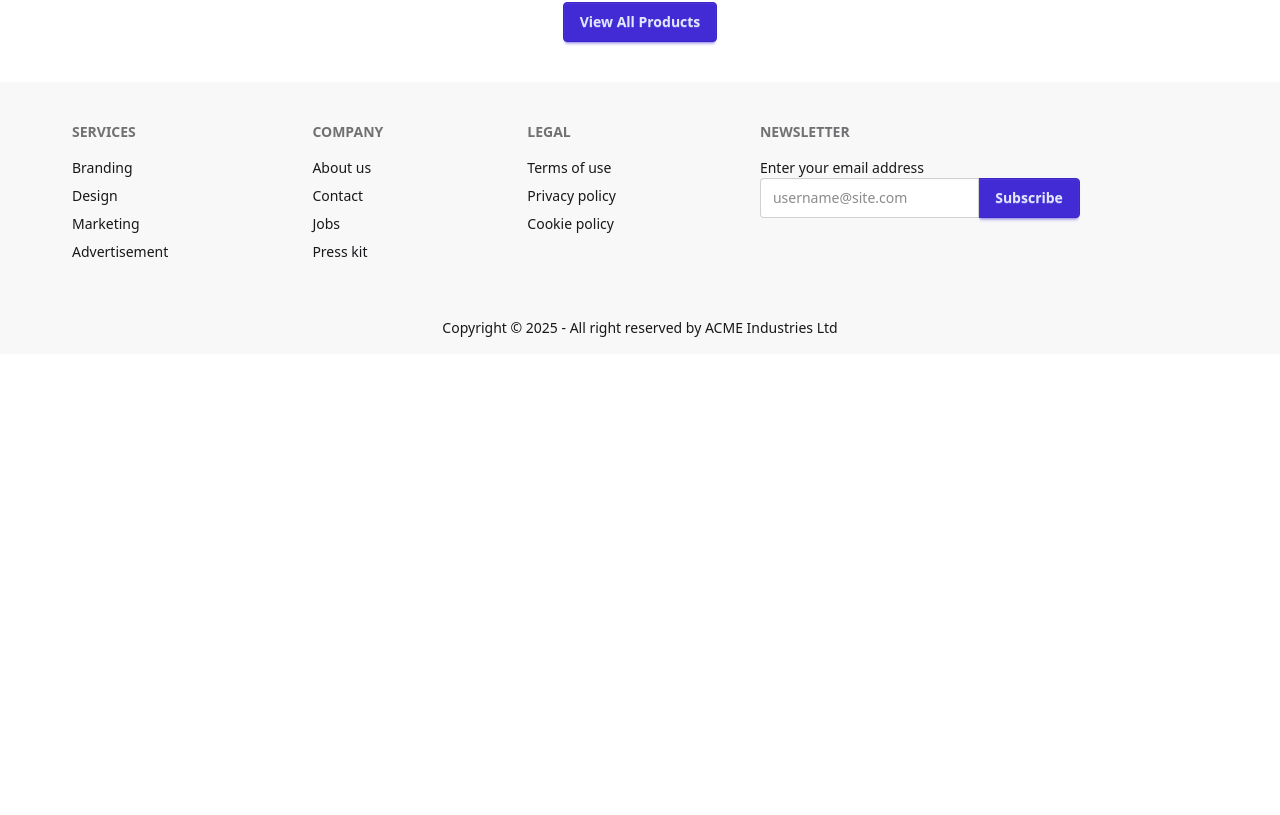
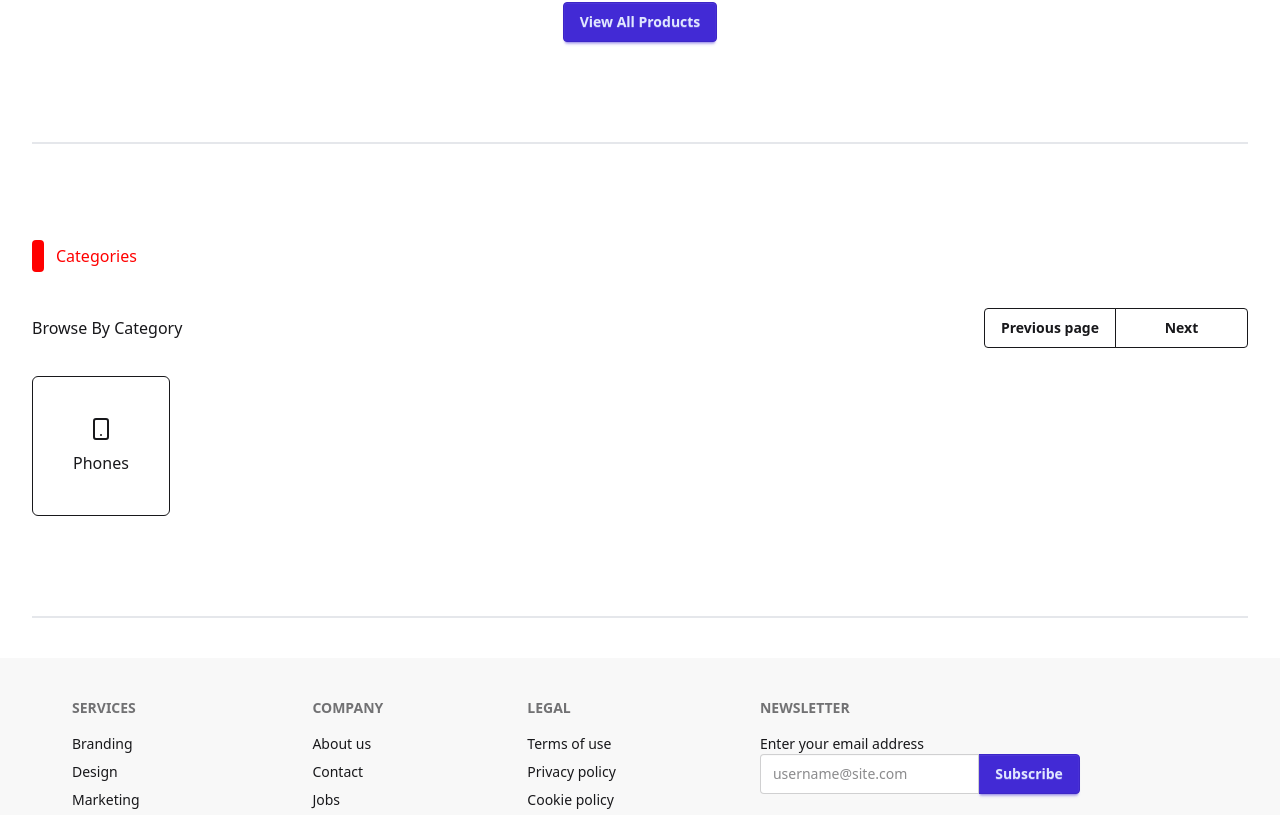
Before and after one commit to aamamunszone/kenakata, a React (Vite) app: page / in a window 1280 px wide. Shown: the part 1462-2277 px from the top of the page. Before the commit the page ends 1816 px from the top, so only its background shows below. Built offline with nearby package versions, Linux system fonts and the light colour scheme.

Commit message:
feat: CategoriesSection added

```diff
--- a/src/pages/Home/HomePage.jsx
+++ b/src/pages/Home/HomePage.jsx
@@ -2,6 +2,7 @@ import React from 'react';
 import Sidebar from './components/HeroSection/Sidebar/Sidebar';
 import HeroSection from './components/HeroSection/HeroSection';
 import FlashSalesSection from './components/FlashSalesSection/FlashSalesSection';
+import CategoriesSection from './components/CategoriesSection/CategoriesSection';
 
 const HomePage = () => {
   return (
@@ -19,6 +20,15 @@ const HomePage = () => {
       <section>
         <FlashSalesSection />
       </section>
+
+      <hr class="border border-gray-200" />
+
+      {/* Categories Section */}
+      <section>
+        <CategoriesSection />
+      </section>
+
+      <hr class="border border-gray-200" />
     </>
   );
 };
--- /dev/null
+++ b/src/pages/Home/components/CategoriesSection/CategoriesSection.jsx
@@ -0,0 +1,35 @@
+import { Smartphone } from 'lucide-react';
+import React from 'react';
+
+const CategoriesSection = () => {
+  return (
+    <div>
+      <h3 class="relative pl-6 font-medium text-[red] before:content-[''] before:absolute before:left-0 before:top-1/2 before:-translate-y-1/2 before:h-8 before:w-3 before:bg-[red] before:rounded-sm mb-10">
+        Categories
+      </h3>
+
+      <div className="flex flex-col justify-between gap-7">
+        <div className="flex justify-between items-center w-full">
+          <h2>Browse By Category</h2>
+          <div>
+            <div className="join grid grid-cols-2">
+              <button className="join-item btn btn-outline">
+                Previous page
+              </button>
+              <button className="join-item btn btn-outline">Next</button>
+            </div>
+          </div>
+        </div>
+
+        <div className="flex gap-5">
+          <div className="flex flex-col justify-center items-center gap-2.5 border rounded-md p-10">
+            <Smartphone />
+            <span>Phones</span>
+          </div>
+        </div>
+      </div>
+    </div>
+  );
+};
+
+export default CategoriesSection;
--- a/src/pages/Home/components/FlashSalesSection/FlashSalesSection.jsx
+++ b/src/pages/Home/components/FlashSalesSection/FlashSalesSection.jsx
@@ -6,6 +6,7 @@ const FlashSalesSection = () => {
       <h3 class="relative pl-6 font-medium text-[red] before:content-[''] before:absolute before:left-0 before:top-1/2 before:-translate-y-1/2 before:h-8 before:w-3 before:bg-[red] before:rounded-sm mb-10">
         Today's
       </h3>
+
       <div className="flex flex-col justify-between gap-7">
         <div className="flex justify-between items-center w-full">
           <div className="flex justify-between items-center gap-10">
```
